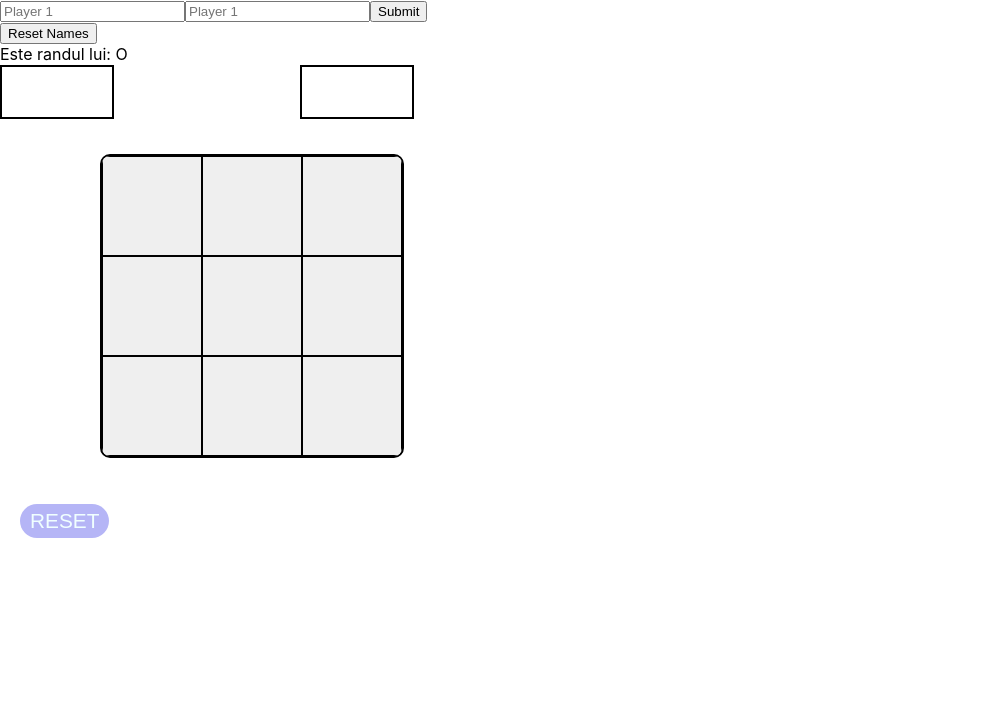
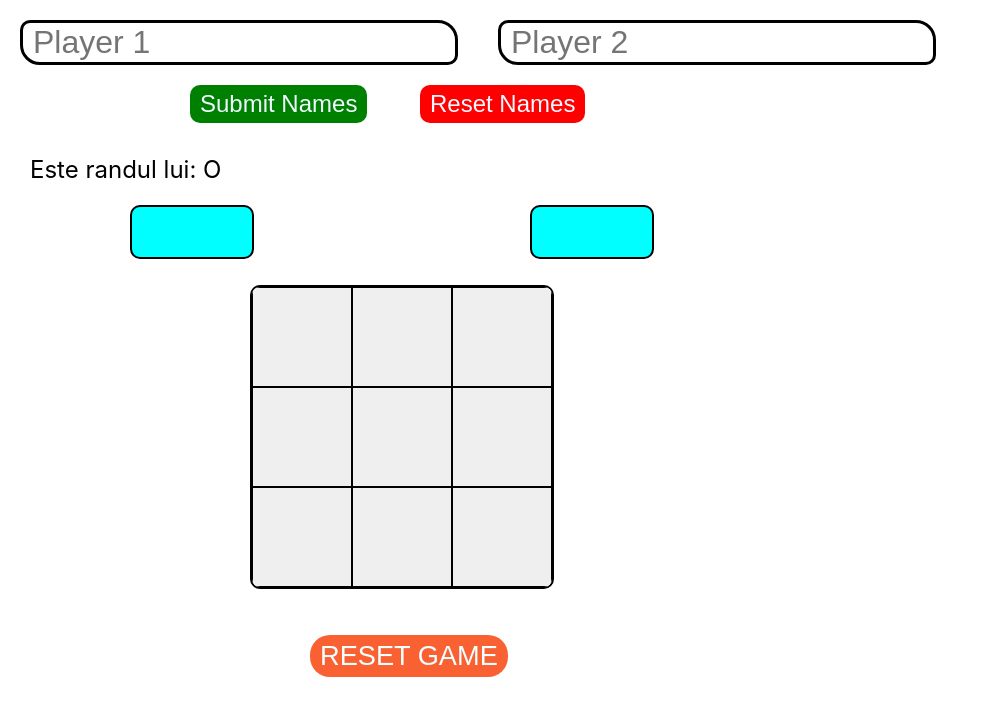
Before and after one commit to ChiracAndrei/Tic-Tac-Toe, a React (Create React App) app: page / in a window 1280 px wide. Shown: the top 716 px of the page, without its empty margins (0-999 px from the left). Built offline with nearby package versions, Linux system fonts and the light colour scheme.

Commit message:
some fashon style

```diff
--- a/src/App.css
+++ b/src/App.css
@@ -5,8 +5,8 @@
     border: 2px solid black;
     border-radius: 10px;
     overflow: hidden;
-    margin-top: 90px;
-    margin-left: 100px;
+    margin-top: 200px;
+    margin-left: 250px;
 }
 
 .box {
@@ -17,63 +17,28 @@
     text-align: center;
     cursor: pointer;
     text-decoration: none;
-
 }
 
-
-
-#player1 {
-    font-size: 2em;
-    position: absolute;
-    border: 2px solid black;
-    padding: 5px;
-    min-height: 40px;
-    min-width: 100px;
-
-}
-
-#player2 {
-    font-size: 2em;
-    position: absolute;
-    margin-left: 300px;
-    border: 2px solid black;
-    padding: 5px;
-    min-height: 40px;
-    min-width: 100px;
-}
-
-
-table {
-    position: absolute;
-    margin-top: 400px;
-}
-
-#reset {
+#resetGame {
     border: none;
     border-radius: 20px;
-    background-color: rgb(181, 181, 246);
+    background-color: rgb(250, 97, 50);
     color: azure;
-    font-size: 1.3em;
+    font-size: 1.7em;
     padding: 5px 10px;
     cursor: pointer;
     position: absolute;
-    margin-top: 440px;
-    margin-left: 20px;
+    margin-top: 550px;
+    margin-left: 310px;
 }
 
-#winer_baner {
-    background-color: rgb(73, 73, 238);
-    color: white;
-    font-size: 5em;
-    position: absolute;
-    margin-top: 200px;
-    margin-left: 90px;
-    display: none;
-
+#resetGame:hover {
+    background-color: brown;
 }
 
-#submit_name {
+#status {
     position: absolute;
-    margin-left: 340px;
-    margin-top: -30px;
+    margin-top: 70px;
+    margin-left: 30px;
+    font-size: 1.5em;
 }
--- a/src/Board.js
+++ b/src/Board.js
@@ -89,25 +89,23 @@ function Board() {
 
     return (
         <>
-            <div className="status">{status}</div>
+            <div id="status">{status}</div>
             <div id="container">
-                {/* <div className="row"> */}
+
                 <Box value={box[0]} onBoxClick={() => handleClick(0)} />
                 <Box value={box[1]} onBoxClick={() => handleClick(1)} />
                 <Box value={box[2]} onBoxClick={() => handleClick(2)} />
-                {/* </div>
-                <div className="row"> */}
+
                 <Box value={box[3]} onBoxClick={() => handleClick(3)} />
                 <Box value={box[4]} onBoxClick={() => handleClick(4)} />
                 <Box value={box[5]} onBoxClick={() => handleClick(5)} />
-                {/* </div>
-                <div className="row"> */}
+
                 <Box value={box[6]} onBoxClick={() => handleClick(6)} />
                 <Box value={box[7]} onBoxClick={() => handleClick(7)} />
                 <Box value={box[8]} onBoxClick={() => handleClick(8)} />
-                {/* </div> */}
+
             </div >
-            <button id="reset" onClick={handleReset}>RESET</button>
+            <button id="resetGame" onClick={handleReset}>RESET GAME</button>
 
         </>
     );
--- a/src/Names.js
+++ b/src/Names.js
@@ -1,4 +1,5 @@
 import React, { useState, useEffect } from 'react'
+import "./names.css"
 
 export default function Names() {
     const [inputValue1, setInputValue1] = useState('');
@@ -50,25 +51,29 @@ export default function Names() {
 
     return (
         <>
+            <div id='namesContainer'>
                 <form onSubmit={handleSubmit}>
                     <input type="text"
+                        id='input1'
                         name='username1'
                         placeholder='Player 1'
                         value={inputValue1}
                         onChange={handleInputChange1} />
                     <input type="text"
+                        id='input2'
                         name='username2'
-                    placeholder='Player 1'
+                        placeholder='Player 2'
                         value={inputValue2}
                         onChange={handleInputChange2} />
-                <button type='submit'>Submit</button>
+                    <br />
+                    <button id='submitBtn' type='submit'>Submit Names</button>
                 </form>
-            <button onClick={handleReset}>Reset Names</button>
+                <button id='resetNamesBtn' onClick={handleReset}>Reset Names</button>
 
                 <h1 id='player1'>{savedValue1}</h1>
                 <h1 id='player2'>{savedValue2}</h1>
 
-
+            </div>
 
         </>
 
--- /dev/null
+++ b/src/names.css
@@ -0,0 +1,78 @@
+#player1 {
+    font-size: 2em;
+    position: absolute;
+    border: 2px solid black;
+    padding: 5px 10px;
+    min-height: 40px;
+    min-width: 100px;
+    margin-left: 130px;
+    margin-top: 120px;
+    border-radius: 10px;
+    background-color: aqua;
+    font-weight: 600;
+
+}
+
+#player2 {
+    font-size: 2em;
+    position: absolute;
+    margin-left: 530px;
+    border: 2px solid black;
+    padding: 5px 10px;
+    min-height: 40px;
+    min-width: 100px;
+    margin-top: 120px;
+    border-radius: 10px;
+    background-color: aqua;
+    font-weight: 600;
+}
+
+#input1 {
+    margin: 20px;
+    font-size: 2em;
+    border: 3px solid black;
+    border-radius: 10px 20px 10px 20px;
+    padding-left: 10px;
+}
+
+#input2 {
+    font-size: 2em;
+    margin: 20px;
+    border: 3px solid black;
+    border-radius: 10px 20px 10px 20px;
+    padding-left: 10px;
+}
+
+#submitBtn {
+    position: absolute;
+    font-size: 1.5em;
+    margin-left: 190px;
+    padding: 5px 10px;
+    background-color: green;
+    color: aliceblue;
+    font-weight: 500;
+    border: none;
+    border-radius: 10px;
+    cursor: pointer;
+}
+
+#submitBtn:hover {
+    background-color: rgb(62, 152, 62);
+}
+
+#resetNamesBtn {
+    position: absolute;
+    margin-left: 420px;
+    font-size: 1.5em;
+    padding: 5px 10px;
+    background-color: red;
+    color: aliceblue;
+    font-weight: 500;
+    border: none;
+    border-radius: 10px;
+    cursor: pointer;
+}
+
+#resetNamesBtn:hover {
+    background-color: rgb(246, 108, 108);
+}
```
Lines whose indentation alone changed are shown as unchanged.
